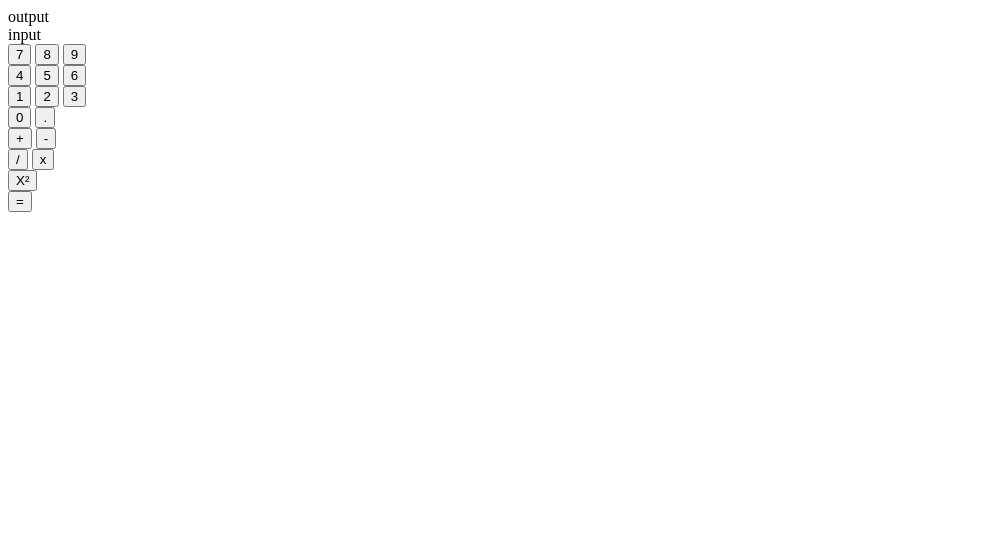
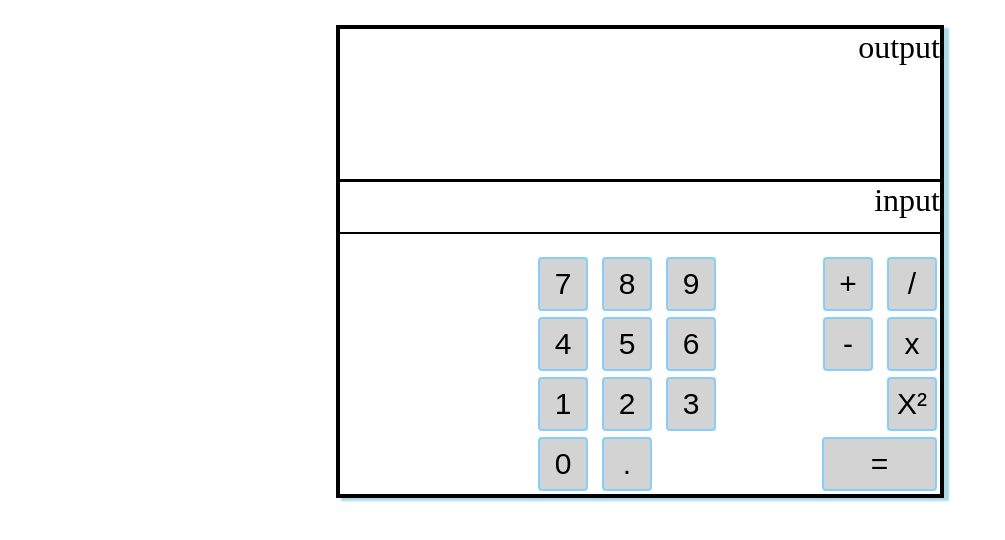
Before and after one commit to Soadaa56/calculator, a plain HTML site: page index.html in a window 1280 px wide. Shown: the whole page, without its empty margins (0-1005 px from the left). Drawn offline with Linux system fonts and the light colour scheme.

Commit message:
Intial setup of CSS
this commit setups a very crude but passable calculator.

```diff
--- a/index.html
+++ b/index.html
@@ -9,6 +9,7 @@
 </head>
 <body>
     <div id="calculator-container">
+      <div id="calculator">
         <div id="display">
             <div id="display-output">output</div>
             <div id="display-input">input</div>
@@ -38,20 +39,21 @@
             <div id="symbols">
                 <div class="top-row">
                     <button>+</button>
-                    <button>-</button>
+                    <button>/</button>
                 </div>
                 <div class="middle-top-row">
-                    <button>/</button>
+                    <button>-</button>
                     <button>x</button>
                 </div>
                 <div class="middle-bottom-row">
                     <button>X<span>&#178;</span></button>
                 </div>
                 <div class="bottom-row">
-                    <button>=</button>
+                    <button id="equal">=</button>
                 </div>
             </div>
         </div>
+      </div>
     </div>
 </body>
 </html>
--- a/style.css
+++ b/style.css
@@ -0,0 +1,68 @@
+html {
+    font-size: 2em;
+}
+
+button {
+    font-size: 30px;
+    background-color: lightgray;
+    color: black;
+    padding: 8px;
+    margin: 3px;
+    border: none;
+    border-radius: 4px;
+    min-width: 50px;
+    text-align: center;
+    border: 2px solid lightskyblue;
+}
+
+button:active {
+    background-color: yellow;
+}
+
+#calculator-container {
+    display: flex;
+    align-items: center;
+    justify-content: center;
+    margin-top: 25px;
+}
+
+#calculator {
+    min-width: 600px;
+    height: auto;
+    border: 4px solid black;
+    box-shadow: 5px 3px 2px lightblue;
+}
+
+#display {
+    min-height: 200px;
+    min-width: auto;
+    text-align: end;
+}
+
+#display-output {
+    height: 150px;
+}
+
+#display-input {
+    height: 50px;
+    border-top: 3px solid black;
+    border-bottom: 2px solid black;
+}
+
+#buttons-container {
+    margin-top: 20px;
+    display: flex;
+    justify-content: flex-end;
+}
+
+#numbers {
+    margin-right: 100px;
+}
+
+#equal {
+    min-width: 115px;
+}
+
+#symbols {
+    text-align: end;
+}
```
